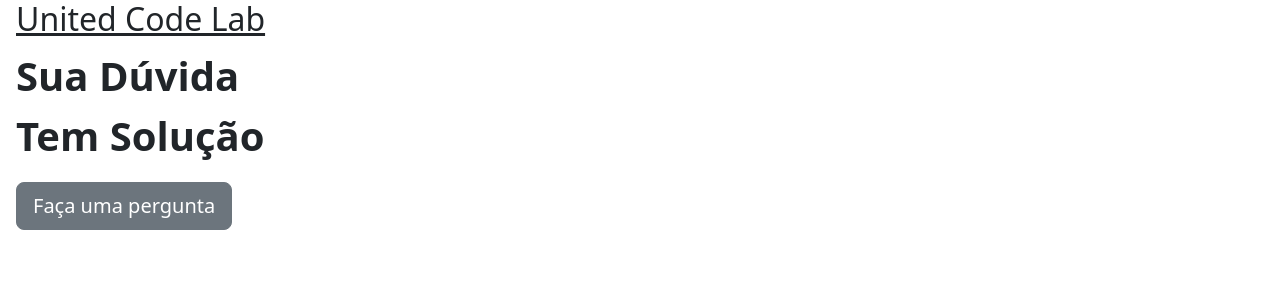
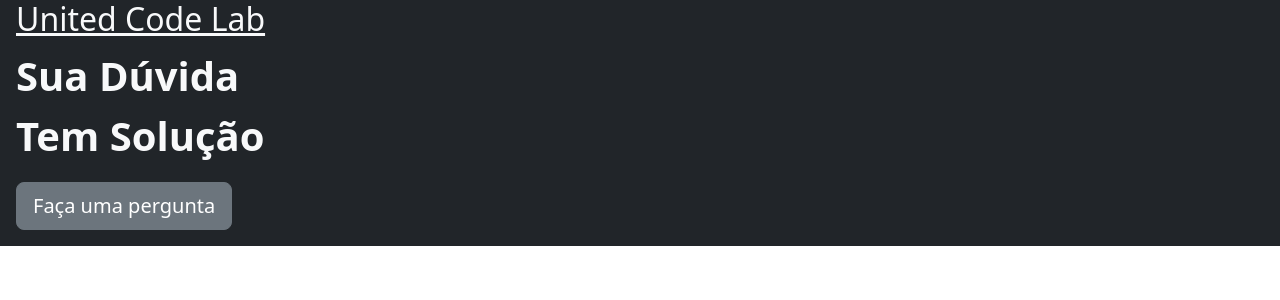
Before and after one commit to unitedcodelab/foi-de-base, a Django app: page / in a window 1280 px wide. Shown: the top 300 px of the page. Run offline with Django 5.2, Linux system fonts and the light colour scheme; parts of the project's set-up code (start-up, migrations or seed data) failed here and were passed over.

Commit message:
Atualizações da página home

```diff
--- a/project/static/css/home.css
+++ b/project/static/css/home.css
@@ -11,8 +11,8 @@
     background-image: url(./components/imagem-dev.jpg);
     background-size: cover;
     background-position: center;
-    height: 100vh;
-    opacity: 1;
+    background-repeat: no-repeat;
+
 }
 
 .overlay {
--- a/source/templates/home.html
+++ b/source/templates/home.html
@@ -1,7 +1,10 @@
 {% extends 'base.html' %}
 
+<!-- Criei uma classe bg-img e overlay no home.css para ajustar o fundo da tela mas não estou conseguindo chamar o home.css para o home.html -->
+
 {% block content %}
-  <main class="d-flex flex-column align-items-start justify-content-center px-3">
+  <main class="bg-img d-flex flex-column align-items-start justify-content-center px-3 text-light bg-dark">
+    <div class="overlay"></div>
     <div class="bg-img position-relative">
       <div class="overlay">
         <h1 class="fs-2 text-decoration-underline">United Code Lab</h1>
```
